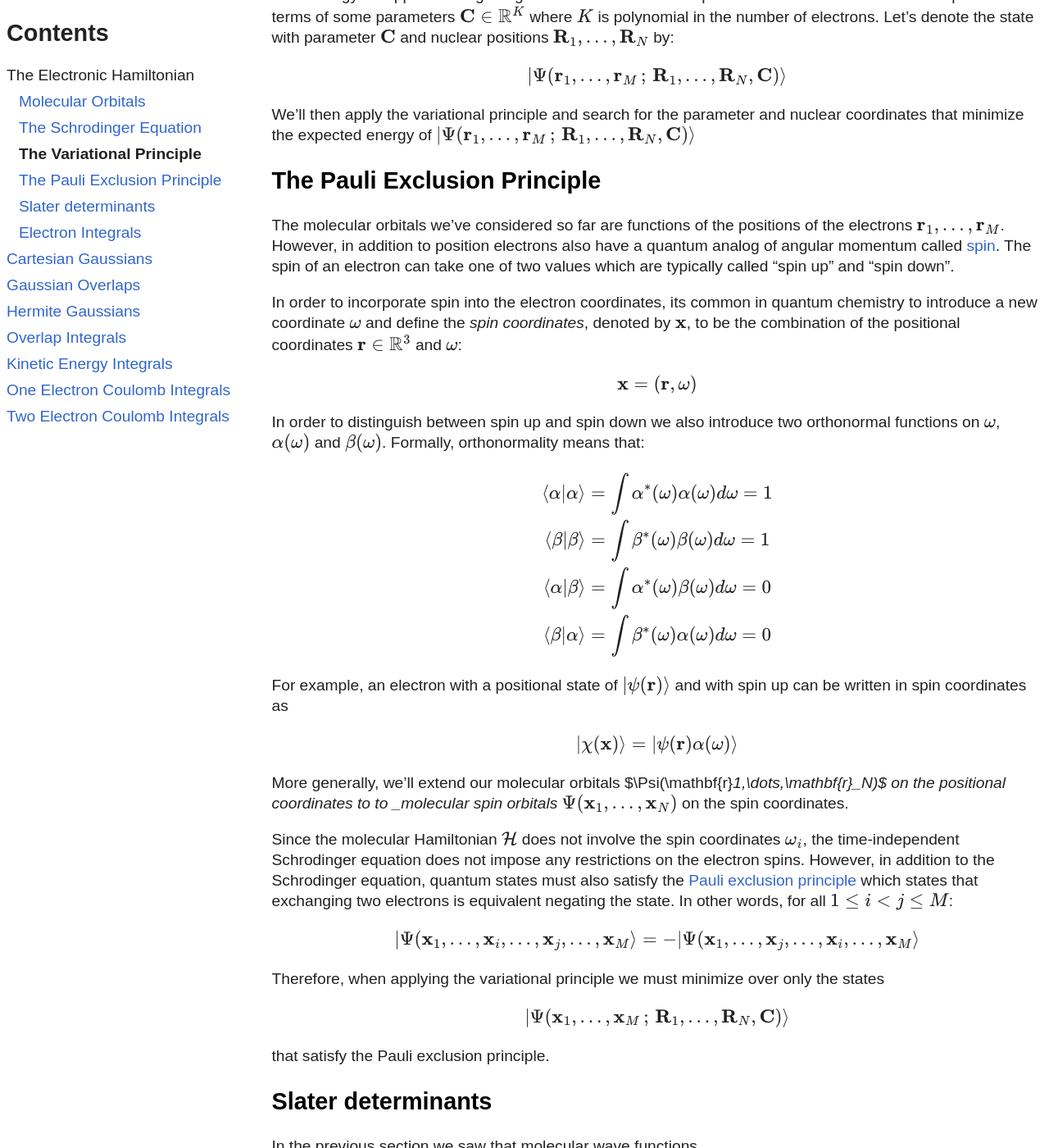
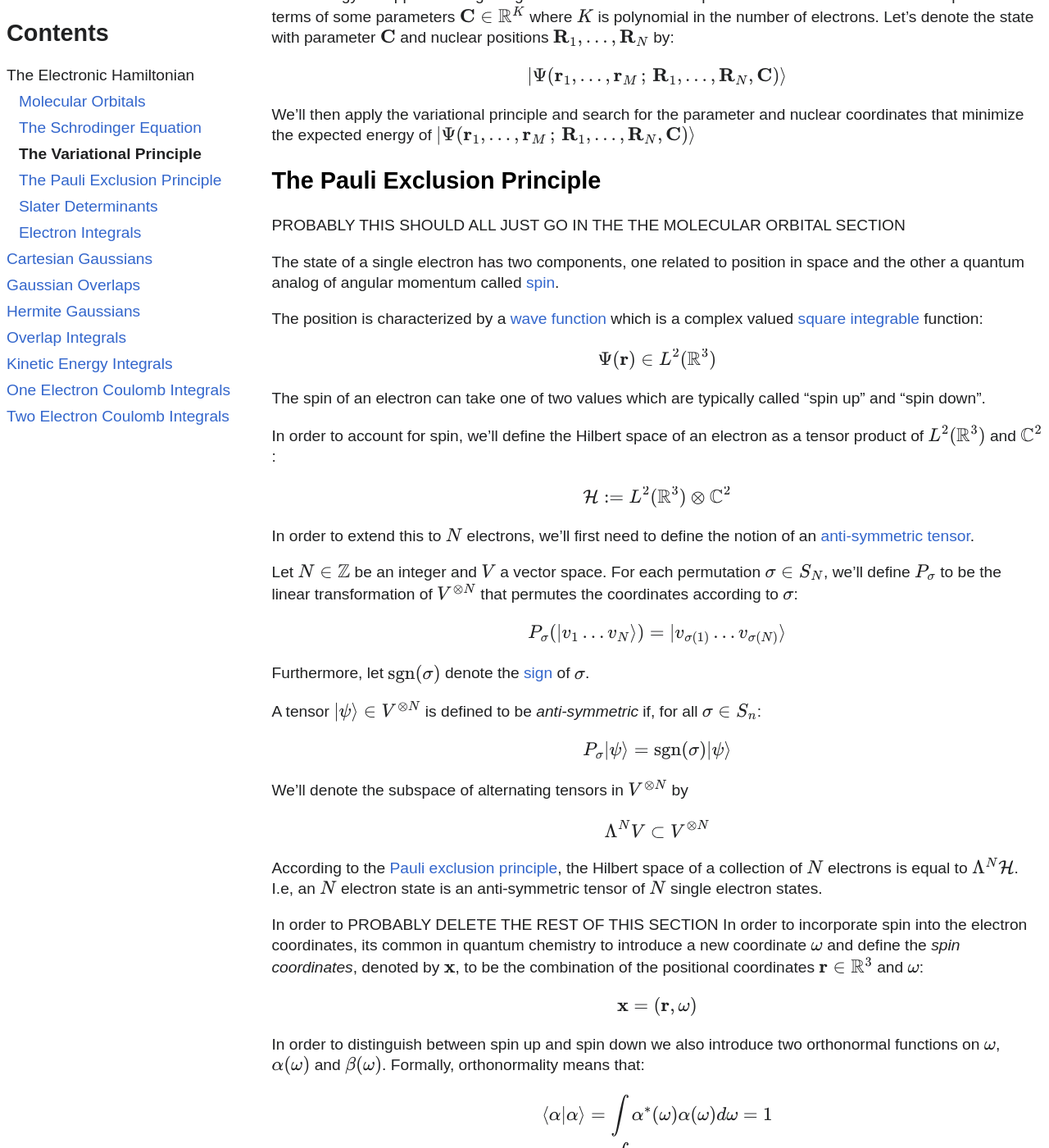
Before and after one commit to lowdanie/lowdanie.github.io, a Jekyll site: the page built from _posts/2025-07-26-electron-integrals.md, in a window 1280 px wide and 1400 px high, scrolled down 3471 px. Shown: the whole window at 82% size. Built offline with Jekyll 4.4.1, drawn with Linux system fonts in a browser that asks for light colours; comment, search, counter and statistics services are not loaded; some of the changed text lies outside the part shown.

Commit message:
anti symmetric

```diff
--- a/_posts/2025-07-26-electron-integrals.md
+++ b/_posts/2025-07-26-electron-integrals.md
@@ -216,13 +216,66 @@ the expected energy of $|\Psi(\mathbf{r}_1,\dots,\mathbf{r}_M\,;\,\mathbf{R}_1,\
 
 ## The Pauli Exclusion Principle
 
-The molecular orbitals we've considered so far are functions of the positions
-of the electrons $\mathbf{r}_1,\dots,\mathbf{r}_M$. However, in addition to position
-electrons also have a quantum analog of angular momentum called
+PROBABLY THIS SHOULD ALL JUST GO IN THE THE MOLECULAR ORBITAL SECTION
+
+The state of a single electron has two components, one related to position in space
+and the other a quantum analog of angular momentum called
 [spin](https://en.wikipedia.org/wiki/Spin_(physics)).
+
+The position is characterized by a [wave function](https://en.wikipedia.org/wiki/Wave_function)
+ which is a complex valued
+[square integrable](https://en.wikipedia.org/wiki/Square-integrable_function)
+function:
+
+$$
+\Psi(\mathbf{r}) \in L^2(\mathbb{R}^3)
+$$
+
 The spin of an electron can take one of two values which are typically called "spin up" and
 "spin down".
 
+In order to account for spin, we'll define the Hilbert space of an electron as
+a tensor product of $L^2(\mathbb{R}^3)$ and $\mathbb{C}^2$:
+
+$$
+\mathcal{H} := L^2(\mathbb{R}^3)\otimes\mathbb{C}^2
+$$
+
+In order to extend this to $N$ electrons, we'll first need to define
+the notion of an
+[anti-symmetric tensor](https://en.wikipedia.org/wiki/Exterior_algebra#Alternating_tensor_algebra).
+
+Let $N\in\mathbb{Z}$ be an integer and $V$ a vector space. For each permutation
+$\sigma\in S_N$, we'll define $P_{\sigma}$ to be the linear transformation of
+$V^{\otimes N}$ that permutes the coordinates according to $\sigma$:
+
+$$
+P_\sigma(|v_1\dots v_N\rangle) = |v_{\sigma(1)}\dots v_{\sigma(N)}\rangle
+$$
+
+Furthermore, let $\mathrm{sgn}(\sigma)$ denote the
+[sign](https://en.wikipedia.org/wiki/Parity_of_a_permutation) of $\sigma$.
+
+A tensor $|\psi\rangle\in V^{\otimes N}$ is defined to be _anti-symmetric_ if, for all
+$\sigma\in S_n$:
+
+$$
+P_\sigma |\psi\rangle = \mathrm{sgn}(\sigma)|\psi\rangle
+$$
+
+We'll denote the subspace of alternating tensors in $V^{\otimes N}$ by
+
+$$
+\Lambda^N V \subset V^{\otimes N}
+$$
+
+According to the
+[Pauli exclusion principle](https://en.wikipedia.org/wiki/Pauli_exclusion_principle),
+the Hilbert space of a collection of $N$ electrons is equal to $\Lambda^N\mathcal{H}$.
+I.e, an $N$ electron state is an anti-symmetric tensor of $N$ single electron states.
+
+In order to
+PROBABLY DELETE THE REST OF THIS SECTION
 In order to incorporate spin into the electron coordinates, its common in
 quantum chemistry to introduce a new coordinate $\omega$ and define the
 _spin coordinates_, denoted by $\mathbf{x}$, to be the combination of the
@@ -279,7 +332,7 @@ $$
 
 that satisfy the Pauli exclusion principle.
 
-## Slater determinants
+## Slater Determinants
 
 In the previous section we saw that molecular wave functions
 
@@ -291,7 +344,7 @@ must satisfy the Pauli exclusion principle.
 [Slater determinants](https://en.wikipedia.org/wiki/Slater_determinant) are a
 method for constructing molecular wave functions that satisfy the exclusion principle automatically.
 
-First consider a molecule with just two electrons. Let $\chi_1(\mathbf{x})$ and
+First consider a molecule with just two electrons. Let $\chi_1(\mathbf{x}),\chi_1(\mathbf{x}\in\mathcal{H}$ and
 $\chi_2(\mathbf{x})$ be two electron wave functions. We can try to multiply them to produce a
 molecular wave function
 
@@ -445,25 +498,21 @@ We'll now show to to compute the expected value of a sum of one-electron operato
 on an $N$-electron Slater determinant.
 
 > **Claim (Single Electron Slater Expectation).**
-> Let $N\in\mathbb{Z}$ be a positive integer and let $\hat{a}$
-> be an operator on $L^2(\mathbb{R}^3)$
->
-> Let $\chi_1,\dots,\chi_N\in L^2(\mathbb{R}^3)$ be one-electron wave functions
+> Let $N\in\mathbb{Z}$ be a positive integer and $1 \leq i \leq N$.
+> Let $\hat{a}$ be an operator on $L^2(\mathbb{R}^3)$ and $\hat{a}_i$ its
+> extension to an operator on $L^2(\mathbb{R}^{3N})$ which acts on the $i$-th
+> electron.
+>
+> Let $\chi_1,\dots,\chi_N\in L^2(\mathbb{R}^3)$ be orthonormal
+> one-electron wave functions
 > and $|\chi_1\dots\chi_N\rangle\in L^2(\mathbb{R}^{3N})$ the associated Slater
 > determinant.
 >
-> For each $1 \leq i \leq N$ let $\hat{a}_i$ denote the extension of $\hat{a}$
-> to an operator on $L^2(\mathbb{R}^{3N})$. Define $\hat{A}$ to be their sum:
->
-> $$
-> \hat{A} := \sum_{i=1}^N \hat{a}_i
-> $$
->
 > Then:
 >
 > $$
-> \langle \chi_1\dots\chi_N | \hat{A} | \chi_1\dots\chi_N \rangle =
-> \sum_{i=1}^N \langle \chi_i | \hat{a} | \chi_i \rangle
+> \langle \chi_1\dots\chi_N | \hat{a}_i | \chi_1\dots\chi_N \rangle =
+> \frac{1}{N}\sum_{i=1}^N \langle \chi_i | \hat{a}_i | \chi_i \rangle
 > $$
 
 <details>
@@ -473,64 +522,91 @@ Proof [click to expand]
 <div class="details-content">
 
 We'll prove the claim in the case where $i=1$.
-
-Let $S_n$ denote the set of permutations of the indices $\{1,\dots,N\}$. Let
+The remaining cases are identical.
+
+Let $S_N$ denote the set of permutations of the indices $\{1,\dots,N\}$. Let
 $\mathrm{sgn}(\sigma)$ denote the
 [sign](https://en.wikipedia.org/wiki/Parity_of_a_permutation)
-of a permutation $\sigma\in S_n$.
+of a permutation $\sigma\in S_N$.
+
+For a given permutation $\sigma\in S_N$ define we'll define the following $N$
+electron wave function:
+
+$$
+\Phi_\sigma(\mathbf{x}_1,\dots,\mathbf{x}_N) :=
+\chi_{\sigma(1)}(\mathbf{x}_1)\cdot\ldots\cdot\chi_{\sigma(N)}(\mathbf{x}_N)
+$$
 
 By the [definition](https://en.wikipedia.org/wiki/Determinant#n_%C3%97_n_matrices)
-of the determinant, the Slater determinant $|\chi_1\dots\chi_n\rangle$ is given by:
-
-$$
-|\chi_1\dots\chi_n\rangle(\mathbf{x}_1,\dots,\mathbf{x}_N) =
+of the determinant, the Slater determinant $|\chi_1\dots\chi_N\rangle$ is given by:
+
+$$
+|\chi_1\dots\chi_n\rangle =
 \frac{1}{\sqrt{N!}}
 \sum_{\sigma\in S_n}
- (-1)^{\mathrm{sgn}(\sigma)}
- \chi_{\sigma(1)}(\mathbf{x}_1)\cdot\dots\cdot\chi_{\sigma(N)}(\mathbf{x}_N)
-$$
-
-By the definition of $\hat{a}_1$ its easy to see that if
-
-$$
-\Phi(\mathbf{x}_1,\dots,\mathbf{x}_N) :=
-\chi_{\sigma(1)}(\mathbf{x}_1)\cdot\dots\cdot\chi_{\sigma(N)}(\mathbf{x}_N)
-$$
-
-Then:
-
-$$
-(\hat{a}_1 \Phi)(\mathbf{x}_1,\dots,\mathbf{x}_N) =
-(\hat{a}\chi_{\sigma(1)})(\mathbf{x}_1)\cdot\dots\cdot\chi_{\sigma(N)}(\mathbf{x}_N)
+ (-1)^{\mathrm{sgn}(\sigma)} |\Phi_\sigma\rangle
+$$
+
+By the definition of $\hat{a}_1$ its easy to see that
+
+$$
+(\hat{a}_1 \Phi_\sigma)(\mathbf{x}_1,\dots,\mathbf{x}_N) =
+(\hat{a}\chi_{\sigma(1)})(\mathbf{x}_1)
+\prod_{i=2}^N\chi_{\sigma(i)}(\mathbf{x}_i)
 $$
 
 Therefore,
+
+$$
+\langle \Phi_\sigma | \hat{a}_1 | \Phi_{\sigma'} \rangle =
+\langle \chi_{\sigma(1)} | \hat{a} | \chi_{\sigma'(1)} \rangle
+\prod_{i=2}^N \langle \chi_{\sigma(i)} |\chi_{\sigma'(i)} \rangle
+$$
+
+Since $\chi_1,\dots,\chi_N$ are orthonormal, the product vanishes if $\sigma\neq\sigma'$
+and is equal to $1$ if $\sigma=\sigma'$. This implies:
+
+$$
+\langle \Phi_\sigma | \hat{a}_1 | \Phi_{\sigma'} \rangle =
+\begin{cases}
+\langle \chi_{\sigma(1)} | \hat{a} | \chi_{\sigma'(1)} \rangle & \mathrm{if}\,\sigma=\sigma' \\
+0 & \mathrm{else}
+\end{cases}
+$$
+
+Plugging this into XXX:
+
+$$
+\begin{align*}
+\langle \chi_1\dots\chi_n | \hat{a}_1 | \chi_1\dots\chi_n \rangle =
+\frac{1}{N!}
+\sum_{\sigma,\sigma'\in S_n}
+  \mathrm{sgn}(\sigma)\mathrm{sgn}(\sigma')
+  \langle \Phi_\sigma | \hat{a}_i | \Phi_{\sigma'} \rangle \\
+&= \frac{1}{N!}
+\sum_{\sigma}
+\mathrm{sgn}(\sigma)^2
+\end{align*}
+$$
+
+
+This implies that we can rewrite the sum as:
 
 $$
 \begin{align*}
 \langle \chi_1\dots\chi_n | \hat{a}_1 | \chi_1\dots\chi_n \rangle &=
 \frac{1}{N!}
-\sum_{\sigma,\sigma'\in S_n}
-  (-1)^{\mathrm{sgn}(\sigma) + \mathrm{sgn}(\sigma')}
-  \int
-     \chi_{\sigma(1)}^*(\mathbf{x}_1)\cdot\dots\cdot\chi_{\sigma(N)}^*(\mathbf{x}_N)
-     \hat{a}_1
-     \chi_{\sigma'(1)}(\mathbf{x}_1)\cdot\dots\cdot\chi_{\sigma'(N)}(\mathbf{x}_N)
-   d\mathbf{x}_1\dots d\mathbf{x}_N \\
-&= \sum_{i=1}^N \sum_{\sigma,\sigma'\in S_n}
-  (-1)^{\mathrm{sgn}(\sigma) + \mathrm{sgn}(\sigma')}
-  \int
-     \chi_{\sigma(1)}^*(\mathbf{x}_1) \hat{a}_1 \chi_{\sigma(1)}(\mathbf{x}_1)
-   d\mathbf{x}_1
-   \int
-     \chi_{\sigma(2)}\cdot\dots\cdot\chi_{\sigma(N)}^*(\mathbf{x}_N)
-     \hat{a}_1
-     \chi_{\sigma'(2)}(\mathbf{x}_1)\cdot\dots\cdot\chi_{\sigma'(N)}(\mathbf{x}_N)
-   d\mathbf{x}_2\dots d\mathbf{x}_N
+\sum_{\sigma\in S_n}
+  \mathrm{sgn}(\sigma)^2
+  \langle \chi_{\sigma(1)} | \hat{a} | \chi_{\sigma(1)} \rangle \\
+&= \frac{1}{N!}
+\sum_{i=1}^N
+\sum_{\sigma\in S_{N-1}}
+\langle \chi_i | \hat{a} | \chi_i \rangle \\
+&= \frac{1}{N}\sum_{i=1}^N \langle \chi_i | \hat{a} | \chi_i \rangle
 \end{align*}
 $$
 
-Since $\chi_1,\dots,\chi_N$ are orthonormal, the second integral vanishes if $\sigma\neq\sigma'$.
 
 
 
```
